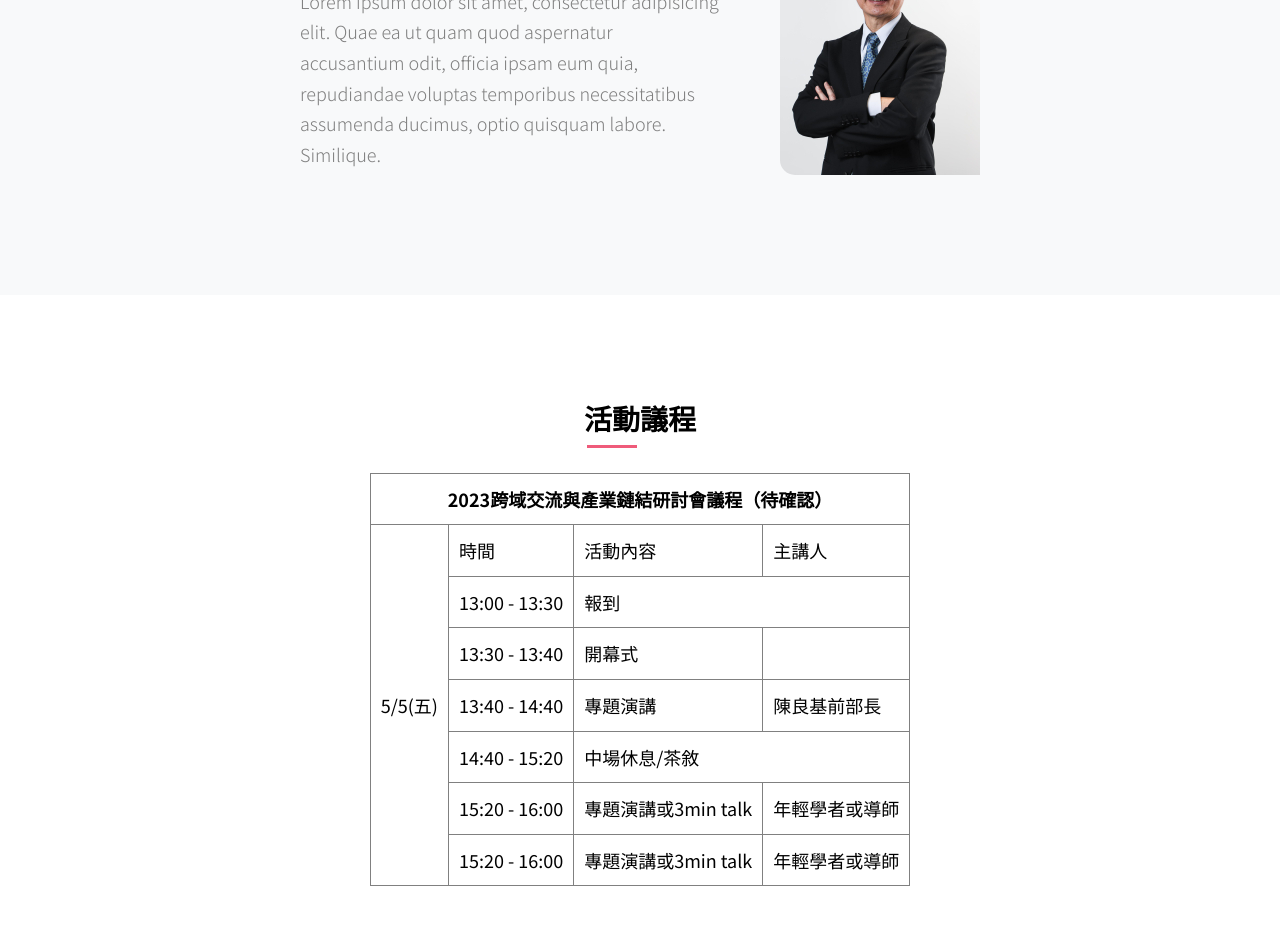
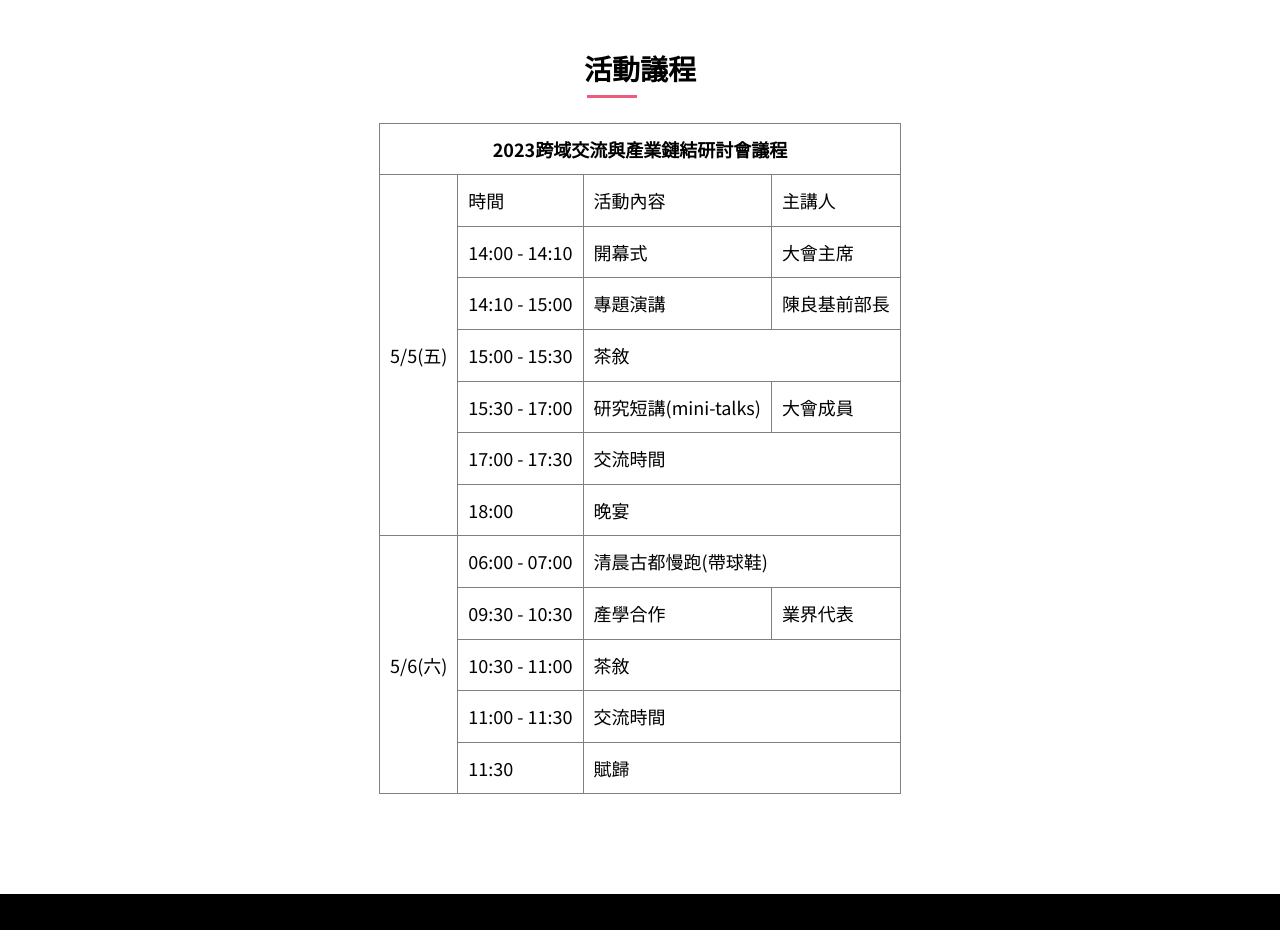
Before and after one commit to BurnettMiao/2023-ysf-conference-web, a plain HTML site: page index.html in a window 1280 px wide. Shown: the part 1592-2522 px from the top of the page. Drawn offline with Linux system fonts and the light colour scheme.

Commit message:
final web

```diff
--- a/css/style.css
+++ b/css/style.css
@@ -319,6 +319,8 @@ td {
 /* footer section */
 #footer {
   background-color: var(--main-font-color);
+  padding-top: 2rem;
+  padding-bottom: 2rem;
 }
 
 .footer-container {
--- a/index.html
+++ b/index.html
@@ -57,7 +57,7 @@
             為支持我國高等教育教師建立持續性之同儕合作，並推動社群建立，以利有效從事教學、研究、與服務任務，特辦理2023跨域交流與產業鏈結研討會，以跨學科領域之交流為目的，促進學術合作研究、教學內容交流、與高教事業經驗分享，並進一步探究學研成果產業應用的可能性。
           </p>
 
-          <a href="#" class="btn-red">活動議程</a>
+          <a href="#agenda" class="btn-red">活動議程</a>
         </div>
       </div>
     </section>
@@ -78,7 +78,7 @@
             </div>
           </div>
 
-          <div class="speaker-card-1">
+          <!-- <div class="speaker-card-1">
             <div class="speaker-content">
               <h3>邀請講者第二位</h3>
               <p class="speaker-introduce">
@@ -92,7 +92,7 @@
             <div class="speaker-img">
               <img src="images/lgchen_l.jpg" alt="" />
             </div>
-          </div>
+          </div> -->
         </div>
       </div>
     </section>
@@ -106,9 +106,7 @@
             <table style="border: 1px gray solid" rules="all">
               <thead>
                 <tr>
-                  <th colspan="4">
-                    2023跨域交流與產業鏈結研討會議程（待確認）
-                  </th>
+                  <th colspan="4">2023跨域交流與產業鏈結研討會議程</th>
                 </tr>
               </thead>
               <tbody>
@@ -119,32 +117,55 @@
                   <td>主講人</td>
                 </tr>
                 <tr>
-                  <td>13:00 - 13:30</td>
-                  <td colspan="2">報到</td>
+                  <td>14:00 - 14:10</td>
+                  <td>開幕式</td>
+                  <td>大會主席</td>
                 </tr>
                 <tr>
-                  <td>13:30 - 13:40</td>
-                  <td>開幕式</td>
-                  <td></td>
-                </tr>
-                <tr>
-                  <td>13:40 - 14:40</td>
+                  <td>14:10 - 15:00</td>
                   <td>專題演講</td>
                   <td>陳良基前部長</td>
                 </tr>
                 <tr>
-                  <td>14:40 - 15:20</td>
-                  <td colspan="2">中場休息/茶敘</td>
+                  <td>15:00 - 15:30</td>
+                  <td colspan="2">茶敘</td>
                 </tr>
                 <tr>
-                  <td>15:20 - 16:00</td>
-                  <td>專題演講或3min talk</td>
-                  <td>年輕學者或導師</td>
+                  <td>15:30 - 17:00</td>
+                  <td>研究短講(mini-talks)</td>
+                  <td>大會成員</td>
                 </tr>
                 <tr>
-                  <td>15:20 - 16:00</td>
-                  <td>專題演講或3min talk</td>
-                  <td>年輕學者或導師</td>
+                  <td>17:00 - 17:30</td>
+                  <td colspan="2">交流時間</td>
+                </tr>
+                <tr>
+                  <td>18:00</td>
+                  <td colspan="2">晚宴</td>
+                </tr>
+                <tr>
+                  <td rowspan="7">5/6(六)</td>
+                </tr>
+                <tr>
+                  <td>06:00 - 07:00</td>
+                  <td colspan="2">清晨古都慢跑(帶球鞋)</td>
+                </tr>
+                <tr>
+                  <td>09:30 - 10:30</td>
+                  <td>產學合作</td>
+                  <td>業界代表</td>
+                </tr>
+                <tr>
+                  <td>10:30 - 11:00</td>
+                  <td colspan="2">茶敘</td>
+                </tr>
+                <tr>
+                  <td>11:00 - 11:30</td>
+                  <td colspan="2">交流時間</td>
+                </tr>
+                <tr>
+                  <td>11:30</td>
+                  <td colspan="2">賦歸</td>
                 </tr>
               </tbody>
             </table>
@@ -158,11 +179,12 @@
         <p class="footer-title">2023跨域交流與產業鏈結研討會</p>
         <div class="footer-partner">
           <p class="partner">主辦單位：國立成功大學電資學院</p>
-          <p class="partner">協辦單位：乾爹廣告位</p>
         </div>
       </div>
     </footer>
 
+    <!-- https://www.cna.com.tw/news/firstnews/202005140338.aspx 部長簡介出處 -->
+
     <script src="js/script.js"></script>
   </body>
 </html>
```
